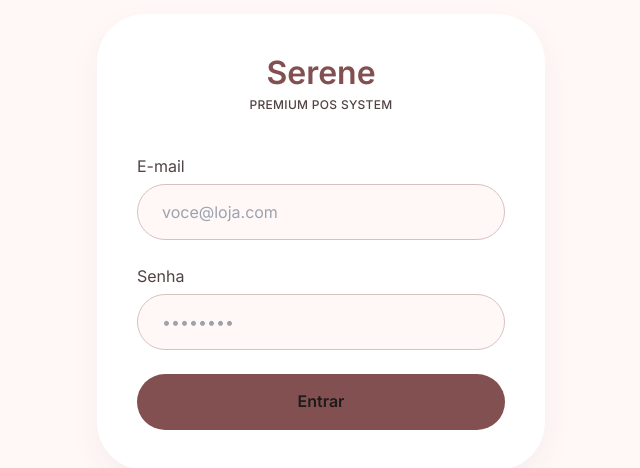
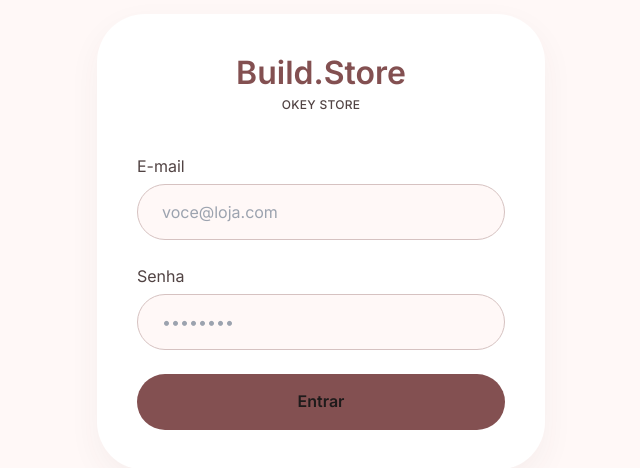
Before and after one commit to okeystoretest/Build.Store, a Next.js app: page /login in a window 1280 px wide. Shown: the part 158-626 px from the top of the page, without its empty margins (319-959 px from the left). Built offline with nearby package versions, Linux system fonts and the light colour scheme.

Commit message:
Atualiza nome e ajustes do projeto

```diff
--- a/src/app/login/page.tsx
+++ b/src/app/login/page.tsx
@@ -48,9 +48,9 @@ export default function LoginPage() {
     <div className="flex min-h-screen items-center justify-center bg-background px-margin">
       <div className="w-full max-w-md rounded-xl bg-surface-container-lowest p-lg shadow-level-2">
         <div className="text-center">
-          <h1 className="text-headline-lg text-primary">Serene</h1>
+          <h1 className="text-headline-lg text-primary">Build.Store</h1>
           <p className="mt-1 text-label-sm uppercase tracking-wide text-on-surface-variant">
-            Premium POS System
+            OKEY STORE
           </p>
         </div>
 
```
